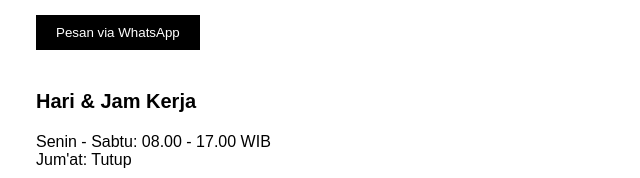
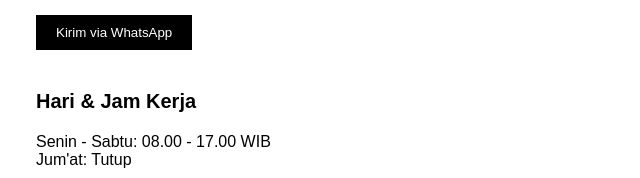
Before and after one commit to kafka-multi-teknik/Web_Personal, a plain HTML site: page index.html in a window 1280 px wide. Shown: the part 997-1175 px from the top of the page, 204-844 px from the left. Drawn offline with Linux system fonts and the light colour scheme.

Commit message:
Update index.html

```diff
--- a/index.html
+++ b/index.html
@@ -69,7 +69,7 @@
           required
         /><br /><br />
 
-        <button onclick="window.open('https://wa.me/6285871924709','_blank')">Pesan via WhatsApp</button>
+        <button type="submit">Kirim via WhatsApp</button>
       </form>
 
       <h3>Hari & Jam Kerja</h3>
```
